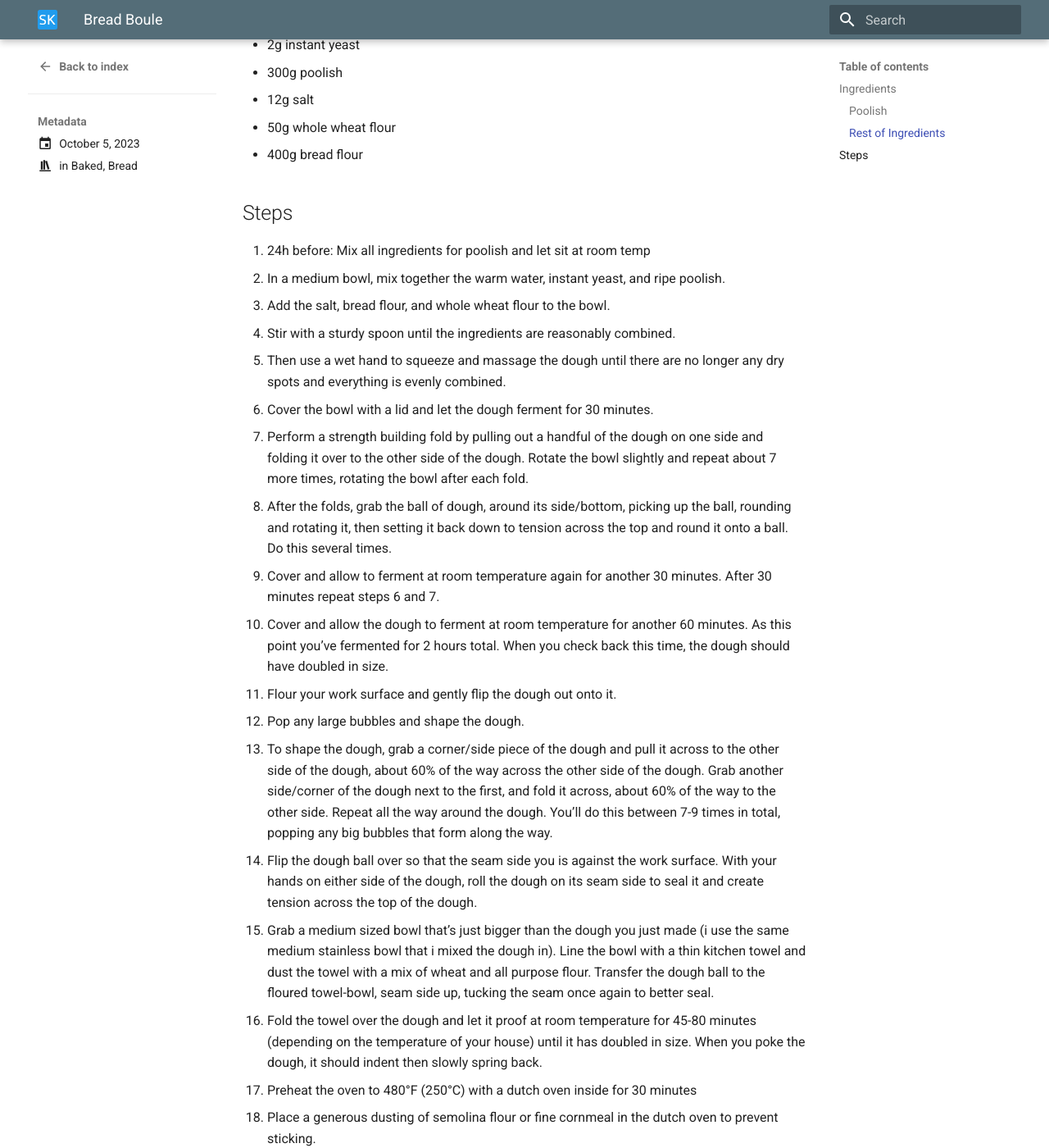
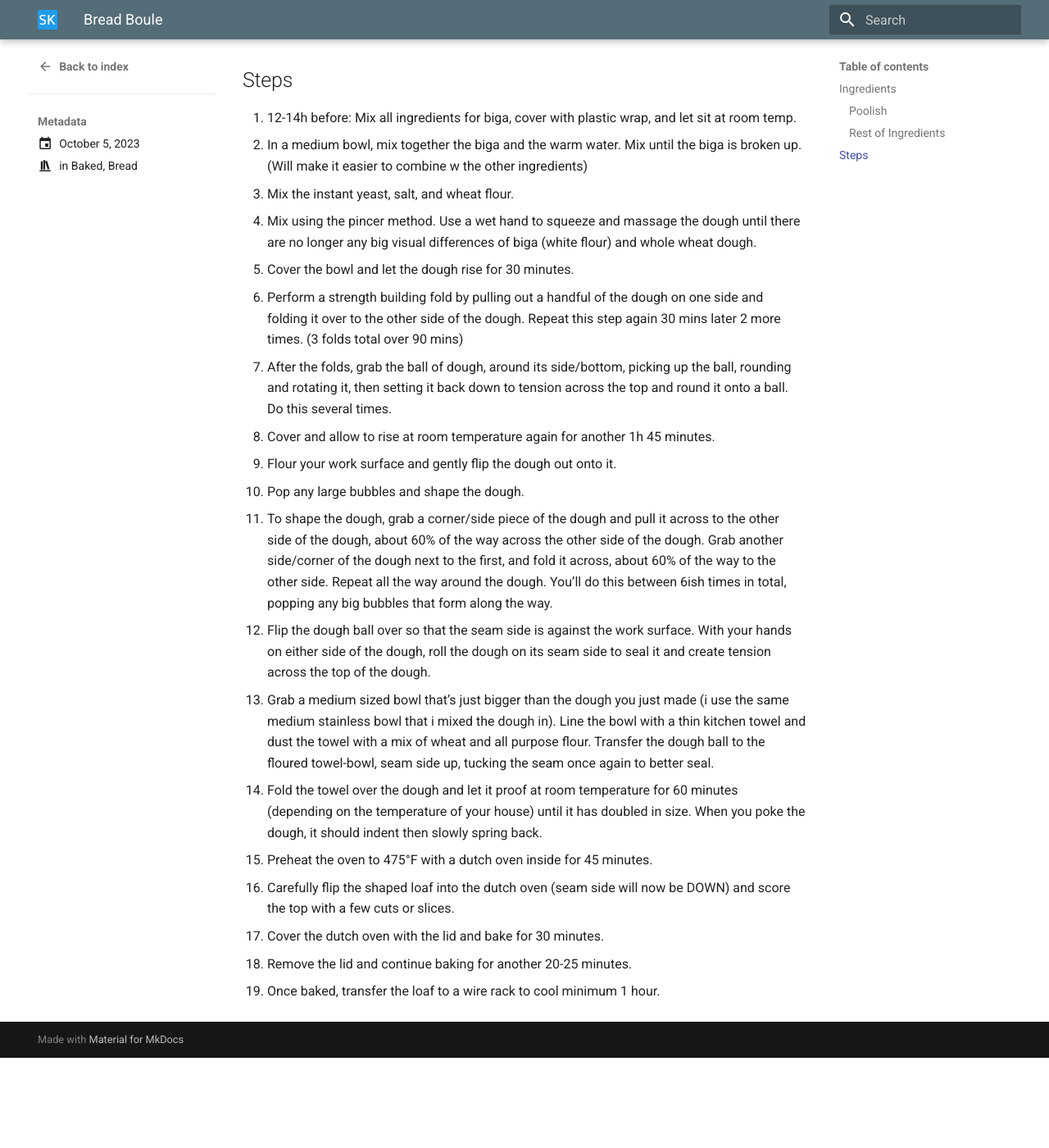
Before and after one commit to SamKirsch10/recipes, an MkDocs documentation site: the page built from docs/recipes/posts/Bread_Boule.md, in a window 1280 px wide and 1400 px high, scrolled down 987 px. Shown: the whole window at 82% size. Built offline with MkDocs 1.6.1 and Material for MkDocs 9.7.7, drawn with Linux system fonts in a browser that asks for light colours; after the commit the page ends 2277 px from its top, so only the background shows below that; some of the changed text lies outside the part shown.

Commit message:
recipe tweaks

```diff
--- a/docs/recipes/posts/Bread_Boule.md
+++ b/docs/recipes/posts/Bread_Boule.md
@@ -10,52 +10,42 @@
 # Bread Boule
 ![breadboule.jpeg](../../images/breadboule.jpeg){ style="width:60%;" }
 
-!!! note ""
-    Site: [https://www.brianlagerstrom.com/recipes/1-dough-3-loaves-2](https://www.brianlagerstrom.com/recipes/1-dough-3-loaves-2)
-    3 hours proofing
-    30 mins 'active'
-    40 mins baking
-
 !!! warning ""
-    Poolish needs to be made 24 hours in advanced.
+    Biga needs to be made 24 hours in advanced.
     Make it in a large deli container!
 
 ## Ingredients
 
 ### Poolish
-* 150g room temp water
-* pinch of yeast
-* 150g bread flour
+* 170g 80°F water
+* 0.3g yeast
+* 250g bread flour
 
 ### Rest of Ingredients
-* 250g warm water
-* 2g instant yeast
-* 300g poolish
-* 12g salt
-* 50g whole wheat flour
-* 400g bread flour
+* 250g whole wheat flour
+* 230g 105° water
+* 11g salt
+* 1.6g instant yeast
+* All the biga from above
 
 
 ## Steps
-1. 24h before: Mix all ingredients for poolish and let sit at room temp
-2. In a medium bowl, mix together the warm water, instant yeast, and ripe poolish.
-3. Add the salt, bread flour, and whole wheat flour to the bowl.
-4. Stir with a sturdy spoon until the ingredients are reasonably combined.
-5. Then use a wet hand to squeeze and massage the dough until there are no longer any dry spots and everything is evenly combined.
-6. Cover the bowl with a lid and let the dough ferment for 30 minutes.
-7. Perform a strength building fold by pulling out a handful of the dough on one side and folding it over to the other side of the dough. Rotate the bowl slightly and repeat about 7 more times, rotating the bowl after each fold.
-8. After the folds, grab the ball of dough, around its side/bottom, picking up the ball,  rounding and rotating it, then setting it back down to tension across the top and round it onto a ball. Do this several times.
-9. Cover and allow to ferment at room temperature again for another 30 minutes. After 30 minutes repeat steps 6 and 7.
-10. Cover and allow the dough to ferment at room temperature for another 60 minutes. As this point you’ve fermented for 2 hours total. When you check back this time, the dough should have doubled in size.
-11. Flour your work surface and gently flip the dough out onto it.
-12. Pop any large bubbles and shape the dough.
-13. To shape the dough, grab a corner/side piece of the dough and pull it across to the other side of the dough, about 60% of the way across the other side of the dough. Grab another side/corner of the dough next to the first, and fold it across, about 60% of the way to the other side. Repeat all the way around the dough. You’ll do this between 7-9 times in total, popping any big bubbles that form along the way.
-14. Flip the dough ball over so that the seam side you is against the work surface. With your hands on either side of the dough, roll the dough on its seam side to seal it and create tension across the top of the dough.
-15. Grab a medium sized bowl that’s just bigger than the dough you just made (i use the same medium stainless bowl that i mixed the dough in). Line the bowl with a thin kitchen towel and dust the towel with a mix of wheat and all purpose flour. Transfer the dough ball to the floured towel-bowl, seam side up, tucking the seam once again to better seal.
-16. Fold the towel over the dough and let it proof at room temperature for 45-80 minutes (depending on the temperature of your house) until it has doubled in size. When you poke the dough, it should indent then slowly spring back.
-17. Preheat the oven to 480°F (250°C)  with a dutch oven inside for 30 minutes
-18. Place a generous dusting of semolina flour or fine cornmeal in the dutch oven to prevent sticking.
-19. Carefully flip the shaped loaf into the dutch oven (seam side will now be DOWN) and score the top with a few cuts or slices.
-20. Cover the dutch oven with the lid and bake for 18 minutes.
-21. Remove the lid and continue baking for another 20-25 minutes, reducing the oven temp to 465F/240C.
-22. Once baked, transfer the loaf to a wire rack to cool.
+1. 12-14h before: Mix all ingredients for biga, cover with plastic wrap, and let sit at room temp.
+2. In a medium bowl, mix together the biga and the warm water. Mix until the biga is broken up. (Will make it easier to combine w the other ingredients)
+3. Mix the instant yeast, salt, and wheat flour.
+4. Mix using the pincer method. Use a wet hand to squeeze and massage the dough until there are no longer any big visual differences of biga (white flour) and whole wheat dough.
+5. Cover the bowl and let the dough rise for 30 minutes.
+6. Perform a strength building fold by pulling out a handful of the dough on one side and folding it over to the other side of the dough. Repeat this step again 30 mins later 2 more times. (3 folds total over 90 mins)
+7. After the folds, grab the ball of dough, around its side/bottom, picking up the ball,  rounding and rotating it, then setting it back down to tension across the top and round it onto a ball. Do this several times.
+8.  Cover and allow to rise at room temperature again for another 1h 45 minutes.
+9.  Flour your work surface and gently flip the dough out onto it.
+10. Pop any large bubbles and shape the dough.
+11. To shape the dough, grab a corner/side piece of the dough and pull it across to the other side of the dough, about 60% of the way across the other side of the dough. Grab another side/corner of the dough next to the first, and fold it across, about 60% of the way to the other side. Repeat all the way around the dough. You’ll do this between 6ish times in total, popping any big bubbles that form along the way.
+12. Flip the dough ball over so that the seam side is against the work surface. With your hands on either side of the dough, roll the dough on its seam side to seal it and create tension across the top of the dough.
+13. Grab a medium sized bowl that’s just bigger than the dough you just made (i use the same medium stainless bowl that i mixed the dough in). Line the bowl with a thin kitchen towel and dust the towel with a mix of wheat and all purpose flour. Transfer the dough ball to the floured towel-bowl, seam side up, tucking the seam once again to better seal.
+14. Fold the towel over the dough and let it proof at room temperature for 60 minutes (depending on the temperature of your house) until it has doubled in size. When you poke the dough, it should indent then slowly spring back.
+15. Preheat the oven to 475°F with a dutch oven inside for 45 minutes.
+16. Carefully flip the shaped loaf into the dutch oven (seam side will now be DOWN) and score the top with a few cuts or slices.
+17. Cover the dutch oven with the lid and bake for 30 minutes.
+18. Remove the lid and continue baking for another 20-25 minutes.
+19. Once baked, transfer the loaf to a wire rack to cool minimum 1 hour.
```
